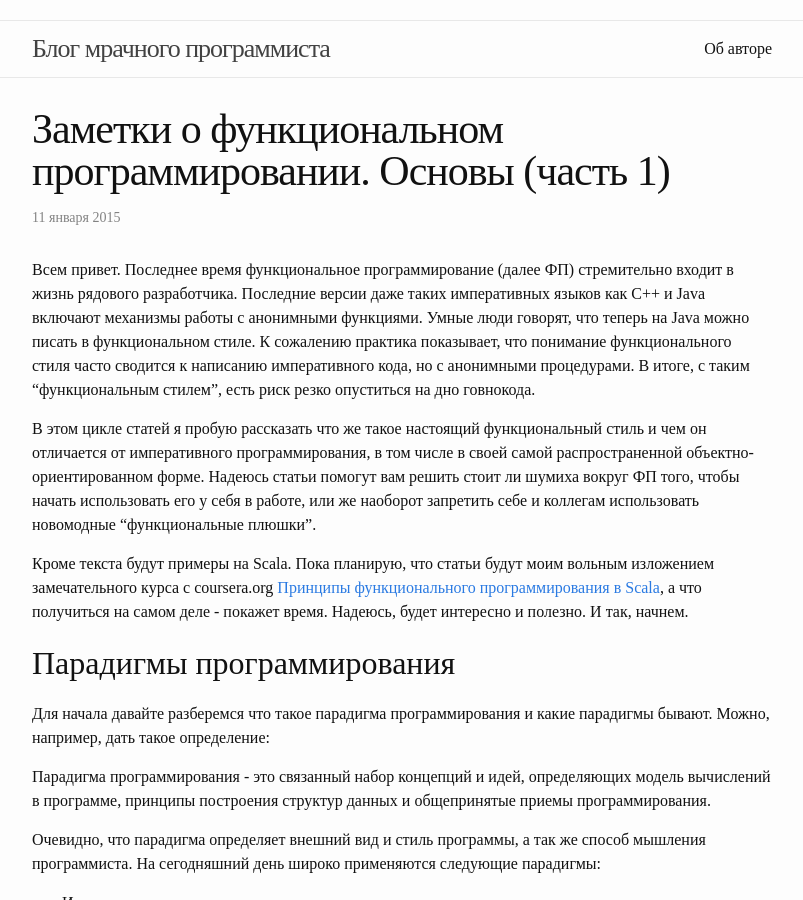
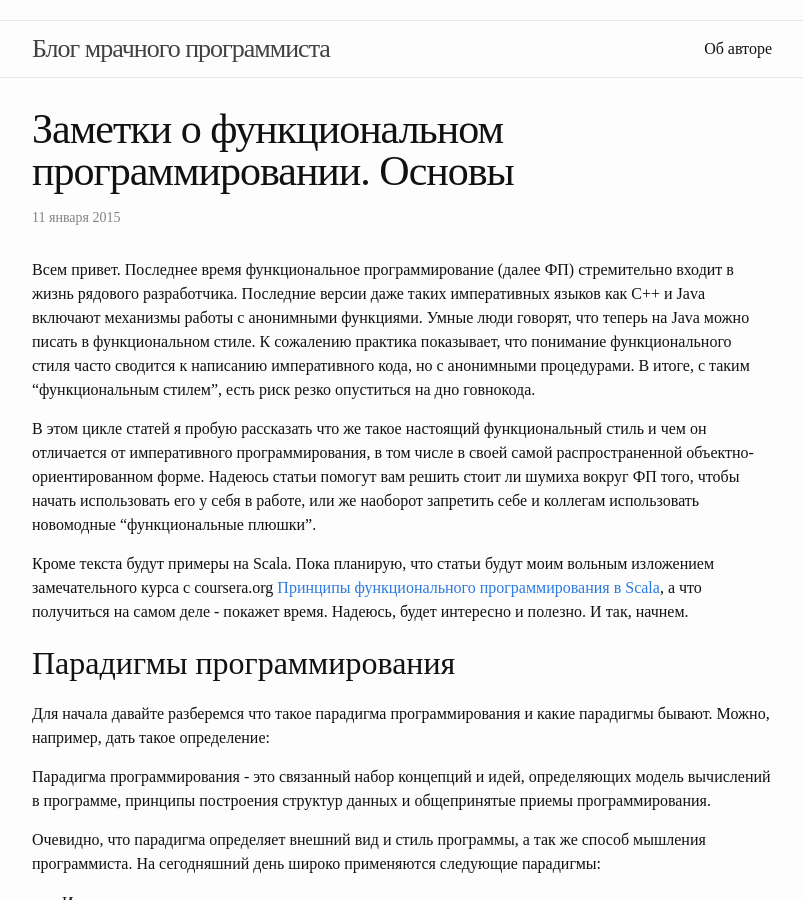
Before and after one commit to bavadim/bavadim.github.io, a Jekyll site: the page built from _posts/2015-01-11-Notes-about-FP.markdown, in a window 1280 px wide and 900 px high. Shown: the whole window, without its empty margins (238-1041 px from the left). Built offline with Jekyll 4.4.1, drawn with Linux system fonts in a browser that asks for light colours; some web fonts are replaced; comment, search, counter and statistics services are not loaded.

Commit message:
remove parts from title

```diff
--- a/_posts/2015-01-11-Notes-about-FP.markdown
+++ b/_posts/2015-01-11-Notes-about-FP.markdown
@@ -1,6 +1,6 @@
 ---
 layout: post
-title: "Заметки о функциональном программировании. Основы (часть 1)"
+title: "Заметки о функциональном программировании. Основы"
 comments: true
 categories: programming
 ---
--- a/_posts/2015-01-19-Notes-about-FP.markdown
+++ b/_posts/2015-01-19-Notes-about-FP.markdown
@@ -1,6 +1,6 @@
 ---
 layout: post
-title: "Заметки о функциональном программировании. Функции высшего порядка и объектно-ориентированное программирование (часть 2)"
+title: "Заметки о функциональном программировании. Функции высшего порядка и объектно-ориентированное программирование"
 comments: true
 categories: programming
 ---
```
